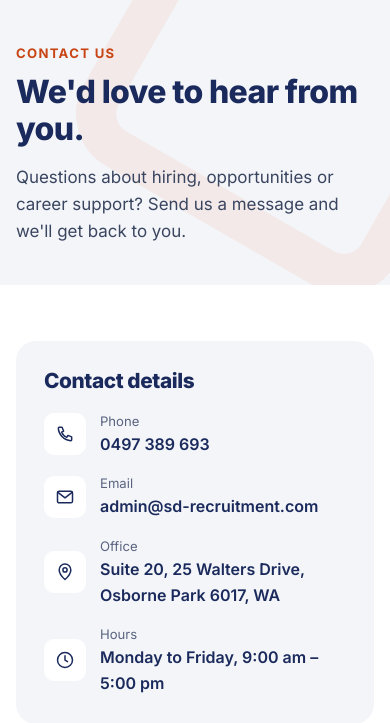
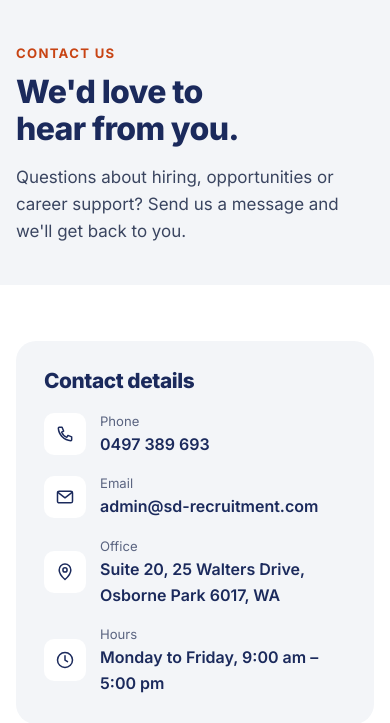
Before and after one commit to t-hinley/sd-recruitment, a Django app: page /contact/ in a window 390 px wide. Shown: the part 73-796 px from the top of the page. Run offline with Django 5.2, Linux system fonts and the light colour scheme.

Commit message:
Contact Us: handshake photo in the title band
Uses the handshake photo from the homepage mockup on the right of the "We'd love to hear
from you." band, inside the page frame at its natural size, fading into the grey behind
the text. Hidden on phones, where the text uses the full width. Page titles now balance
their lines.

Co-Authored-By: Claude Opus 5.5 <noreply@anthropic.com>
Claude-Session: https://claude.ai/code/session_018i6KhyRKKuaj4sJwSsDdCc

```diff
--- a/static/css/style.css
+++ b/static/css/style.css
@@ -250,10 +250,16 @@ p { margin: 0 0 1em; }
 .page-hero::after { content: ""; position: absolute; right: -90px; top: -110px; width: 360px; height: 360px; border-radius: 60px; transform: rotate(30deg); border: 40px solid rgba(237,90,42,.08); }
 .page-hero--candidates::after { border-color: rgba(48,75,152,.08); }
 .page-hero__inner { position: relative; z-index: 1; max-width: var(--container); }
-.page-hero h1 { max-width: 15em; }
+.page-hero h1 { max-width: 15em; text-wrap: balance; }
 .page-hero__lead { font-size: 1.2rem; max-width: 36em; margin-bottom: 0; }
 .page-hero__actions { display: flex; flex-wrap: wrap; gap: 12px; margin-top: 30px; }
 .page-hero--short { padding: 52px 0 48px; }
+/* Title band with a photo on the right, inside the page frame, fading into the grey behind the text. */
+.page-hero--photo::after { display: none; }
+.page-hero__photo { position: absolute; top: 0; bottom: 0; right: max(24px, calc((100% - var(--container)) / 2 + 24px)); width: min(46%, 529px); }
+.page-hero__photo img { width: 100%; height: 100%; object-fit: cover; object-position: center 55%;
+  -webkit-mask-image: linear-gradient(90deg, transparent 0%, #000 38%); mask-image: linear-gradient(90deg, transparent 0%, #000 38%); }
+.page-hero--photo .page-hero__inner > * { max-width: min(560px, 52%); }
 
 /* ---------- About ---------- */
 .split { display: grid; grid-template-columns: 1.3fr .7fr; gap: 56px; align-items: center; }
@@ -515,6 +521,8 @@ legend { padding: 0; margin-bottom: 14px; color: var(--blue-ink); font-weight: 8
   .audience__body { padding: 28px 22px; max-width: 72%; }
   .audience::before { background: linear-gradient(90deg, rgba(14,20,34,.62) 0%, rgba(14,20,34,.45) 45%, rgba(14,20,34,.1) 75%, rgba(14,20,34,0) 90%); }
   .page-hero { padding: 40px 0 40px; }
+  .page-hero__photo { display: none; }
+  .page-hero--photo .page-hero__inner > * { max-width: none; }
   .page-hero__lead { font-size: 1.06rem; }
   .page-hero__actions .btn { flex: 1 1 100%; }
   .form-card { padding: 24px 18px; border-radius: var(--radius); }
--- a/templates/core/contact.html
+++ b/templates/core/contact.html
@@ -1,11 +1,15 @@
 {% extends "base.html" %}
+{% load static %}
 
 {% block title %}Contact Us | SD Recruitment{% endblock %}
 {% block meta_description %}Get in touch with SD Recruitment about hiring, career opportunities or career support.{% endblock %}
 {% block og_title %}Contact SD Recruitment{% endblock %}
 
 {% block content %}
-<section class="page-hero page-hero--short">
+<section class="page-hero page-hero--short page-hero--photo">
+  <div class="page-hero__photo" aria-hidden="true">
+    <img src="{% static 'images/card-employers.jpg' %}" alt="" width="529" height="367" fetchpriority="high">
+  </div>
   <div class="container page-hero__inner">
     <p class="eyebrow">Contact us</p>
     <h1>We'd love to hear from you.</h1>
```
